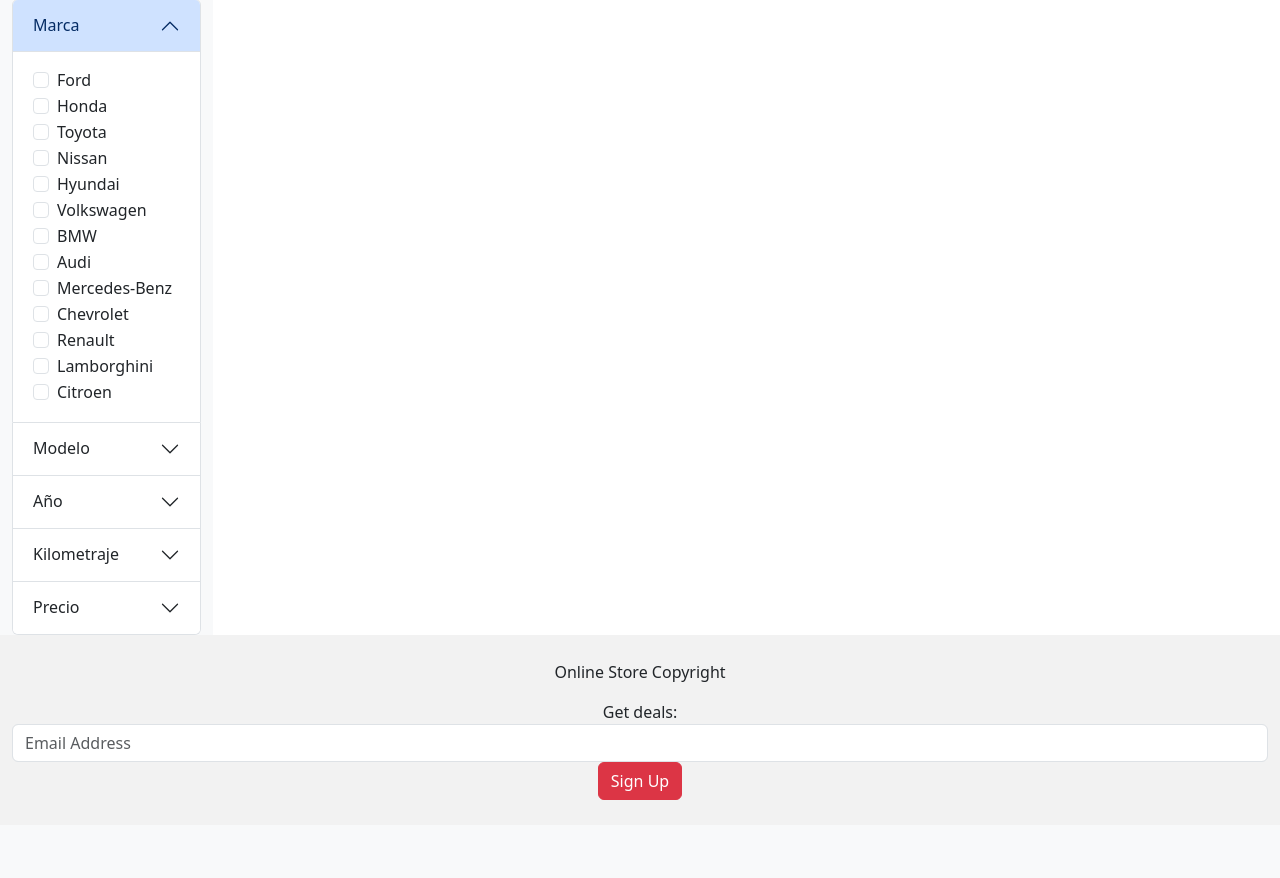
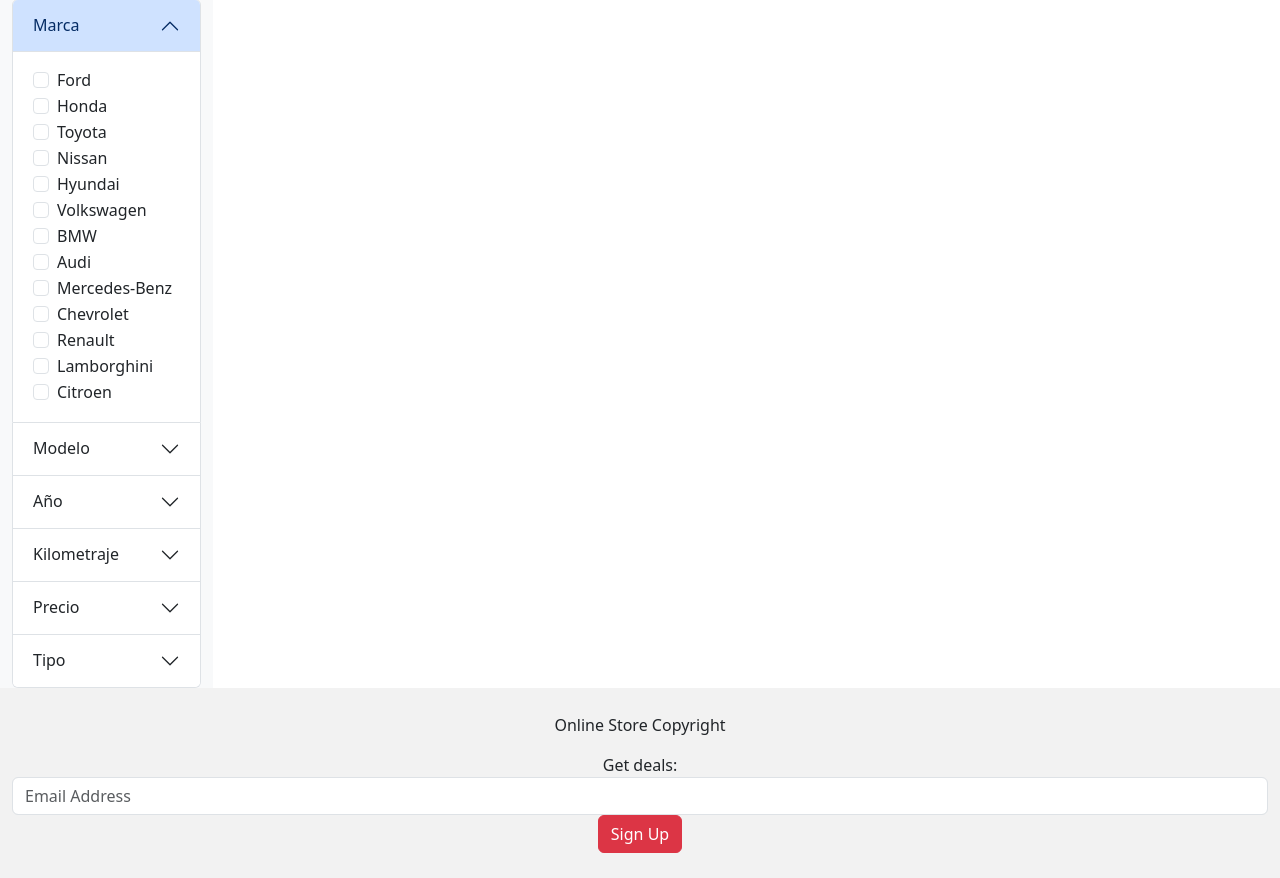
Before and after one commit to dindias/proyecto_ev, a PHP site: page /busqueda.php in a window 1280 px wide. Shown: the part 65-943 px from the top of the page. Before the commit the page ends 865 px from the top, so only its background shows below. Run offline with PHP 8.4, Linux system fonts and the light colour scheme; a user stored in the database is signed in; data comes from the database, SQL or seed files in the repository; data that the repository does not hold is empty; some libraries are stand-ins or nearby versions.

Commit message:
Añadido filtro de tipo de coche

```diff
--- a/backend.php
+++ b/backend.php
@@ -108,10 +108,10 @@ if ($_SERVER["REQUEST_METHOD"] == "POST") {
         {
             $page = isset($_POST['page']) ? (int)$_POST['page'] : 1;
 
-            // Recoger los filtros desde $_POST y asumir que ya están limpios
+            // Recoger los filtros desde $_POST y limpiarlos
             $filters = [];
-            foreach (['marca', 'modelo', 'Ano', 'kilometraje', 'precio'] as $key) {
-                if (isset($_POST[$key]) && is_array($_POST[$key])) {
+            foreach (['marca', 'modelo', 'Ano', 'kilometraje', 'precio', 'tipo'] as $key) {
+                if (!empty($_POST[$key])) {
                     $filters[$key] = $_POST[$key];
                 }
             }
--- a/busqueda.php
+++ b/busqueda.php
@@ -157,6 +157,29 @@ include ("register.php");
                         </div>
                     </div>
                 </div>
+
+                <div class="accordion-item filtro" data-filtro="tipo">
+                    <h2 class="accordion-header" id="headingTipo">
+                        <button class="accordion-button collapsed" type="button" data-bs-toggle="collapse" data-bs-target="#collapseTipo" aria-expanded="false" aria-controls="collapseTipo">
+                            Tipo
+                        </button>
+                    </h2>
+                    <div id="collapseTipo" class="accordion-collapse collapse" aria-labelledby="headingTipo" data-bs-parent="#accordionFilters">
+                        <div class="accordion-body">
+                            <?php
+                            $tipos = get_unique_values('Tipo', 'coches');
+                            foreach($tipos as $tipo):
+                                ?>
+                                <div class="form-check">
+                                    <input class="form-check-input" type="checkbox" value="<?php echo $tipo; ?>" id="ano<?php echo $tipo; ?>">
+                                    <label class="form-check-label" for="ano<?php echo $tipo; ?>">
+                                        <?php echo $tipo; ?>
+                                    </label>
+                                </div>
+                            <?php endforeach; ?>
+                        </div>
+                    </div>
+                </div>
             </div>
         </div>
 
```
